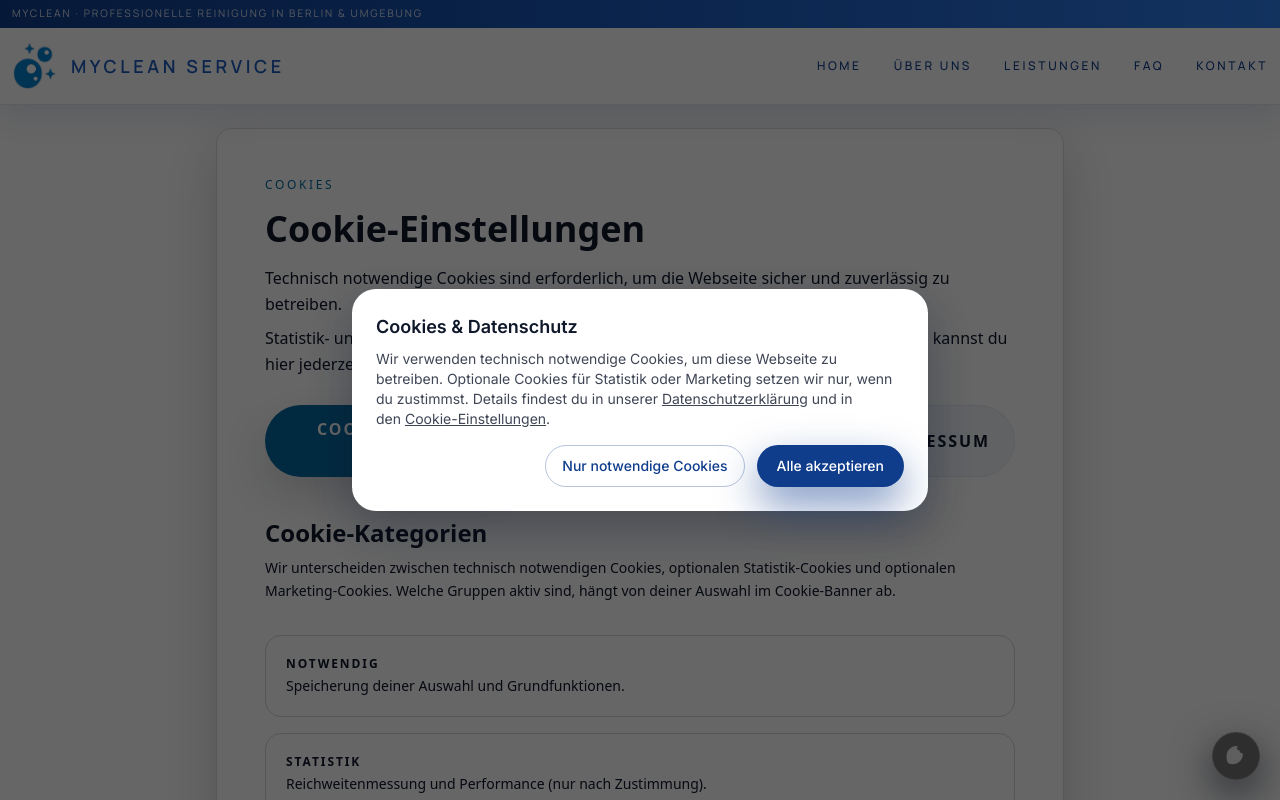
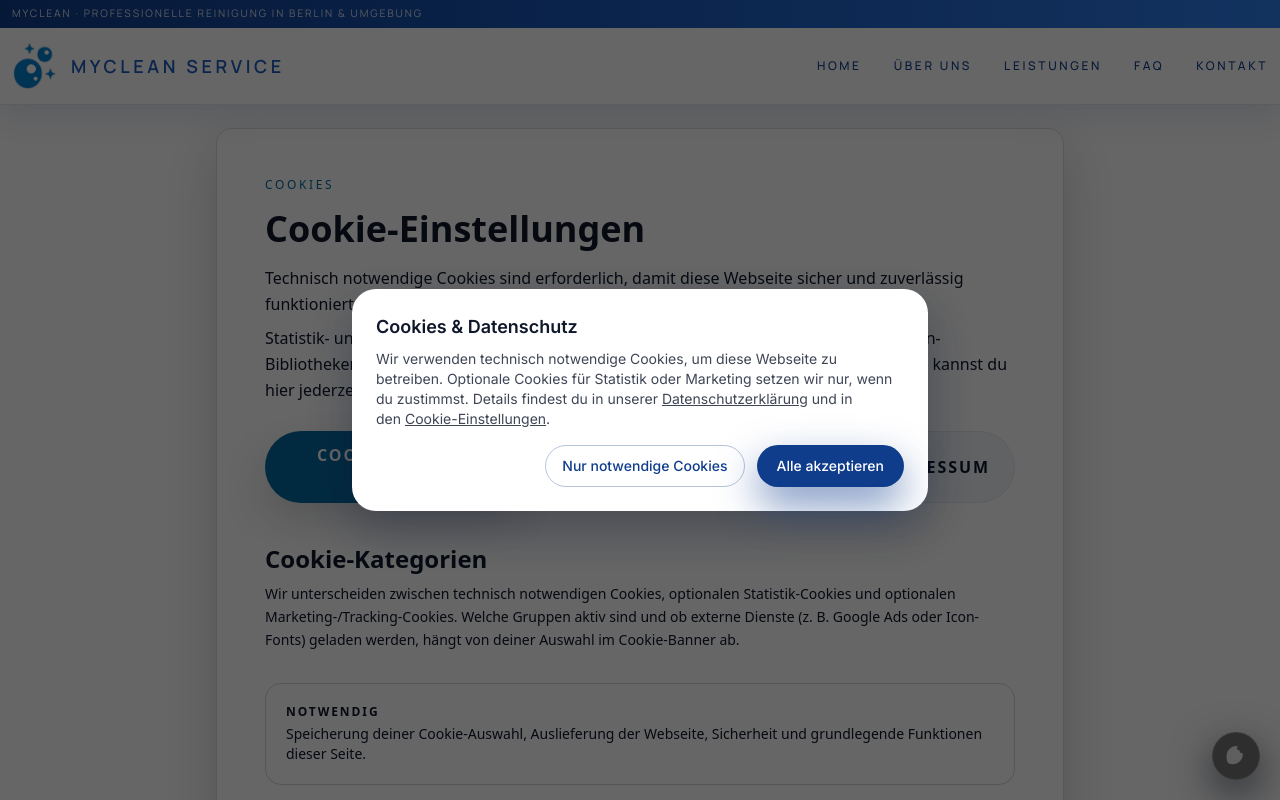
Before and after one commit to oxaxk/mc, a React (Vite) app: page /cookie in a window 1280 px wide. Shown: the top 800 px of the page. Built offline with nearby package versions, Linux system fonts and the light colour scheme.

Commit message:
Update page.tsx

```diff
--- a/src/pages/cookie/page.tsx
+++ b/src/pages/cookie/page.tsx
@@ -24,11 +24,13 @@ export default function CookieSettingsPage() {
             </h1>
 
             <p className="mt-2 text-base leading-relaxed text-[color:var(--page-fg)]/80">
-              Technisch notwendige Cookies sind erforderlich, um die Webseite sicher und zuverlässig zu betreiben.
+              Technisch notwendige Cookies sind erforderlich, damit diese Webseite sicher und zuverlässig funktioniert und deine
+              Auswahl zu den Cookie-Einstellungen gespeichert werden kann.
             </p>
             <p className="mt-2 text-base leading-relaxed text-[color:var(--page-fg)]/80">
-              Statistik- und Marketing-Cookies setzen wir nur nach deiner Einwilligung. Deine Auswahl kannst du hier jederzeit
-              anpassen und mit dem Cookie-Banner erneut öffnen.
+              Statistik- und Marketing-Cookies (z.&nbsp;B. für Google Ads) sowie externe Ressourcen wie Icon-Bibliotheken laden wir
+              erst, wenn du im Cookie-Banner zugestimmt hast. Deine Auswahl kannst du hier jederzeit anpassen und den Banner erneut
+              öffnen.
             </p>
 
             <div className="mt-7 flex flex-col sm:flex-row gap-3">
@@ -59,8 +61,9 @@ export default function CookieSettingsPage() {
               Cookie-Kategorien
             </h2>
             <p className="mt-2 text-sm leading-relaxed text-[color:var(--page-fg)]/75">
-              Wir unterscheiden zwischen technisch notwendigen Cookies, optionalen Statistik-Cookies und optionalen Marketing-Cookies.
-              Welche Gruppen aktiv sind, hängt von deiner Auswahl im Cookie-Banner ab.
+              Wir unterscheiden zwischen technisch notwendigen Cookies, optionalen Statistik-Cookies und optionalen
+              Marketing-/Tracking-Cookies. Welche Gruppen aktiv sind und ob externe Dienste (z.&nbsp;B. Google Ads oder Icon-Fonts)
+              geladen werden, hängt von deiner Auswahl im Cookie-Banner ab.
             </p>
 
             <div className="mt-8 grid gap-4">
@@ -69,7 +72,7 @@ export default function CookieSettingsPage() {
                   Notwendig
                 </div>
                 <div className="mt-1 text-sm text-[color:var(--page-fg)]/80">
-                  Speicherung deiner Auswahl und Grundfunktionen.
+                  Speicherung deiner Cookie-Auswahl, Auslieferung der Webseite, Sicherheit und grundlegende Funktionen dieser Seite.
                 </div>
               </div>
 
@@ -78,7 +81,8 @@ export default function CookieSettingsPage() {
                   Statistik
                 </div>
                 <div className="mt-1 text-sm text-[color:var(--page-fg)]/80">
-                  Reichweitenmessung und Performance (nur nach Zustimmung).
+                  Reichweitenmessung und Performance-Auswertung der Webseite (nur nach Zustimmung). Aktuell werden keine
+                  Statistik-Tools ohne deine Einwilligung gesetzt.
                 </div>
               </div>
 
@@ -87,15 +91,30 @@ export default function CookieSettingsPage() {
                   Marketing
                 </div>
                 <div className="mt-1 text-sm text-[color:var(--page-fg)]/80">
-                  Anzeigenmessung und Remarketing (nur nach Zustimmung).
+                  Marketing- und Conversion-Tracking, z.&nbsp;B. über Google Ads (nur nach Zustimmung). Außerdem werden erst nach
+                  Einwilligung externe Ressourcen wie Icon-Bibliotheken (Remix Icons, Font Awesome) nachgeladen.
                 </div>
               </div>
             </div>
 
+            <h2 className="mt-10 text-lg md:text-xl font-semibold text-[color:var(--page-fg)]">
+              Eingesetzte Dienste
+            </h2>
+            <ul className="mt-3 space-y-2 text-sm text-[color:var(--page-fg)]/80 list-disc list-inside">
+              <li>
+                <span className="font-semibold">Google Ads (Conversion-Tracking)</span> – Anbieter: Google Ireland Limited.
+                Dient zur Messung der Wirksamkeit von Online-Werbung. Wird nur geladen, wenn du im Cookie-Banner zustimmst.
+              </li>
+              <li>
+                <span className="font-semibold">Icon-Bibliotheken (Remix Icons, Font Awesome)</span> – werden zur Darstellung von
+                Symbolen genutzt und erst nach deiner Einwilligung vom jeweiligen CDN geladen.
+              </li>
+            </ul>
+
             <p className="mt-8 text-sm text-[color:var(--page-fg)]/70">
-              Technische Info: Wenn sich das Banner beim Klick nicht öffnet, muss die CookieBanner-Komponente das Event
-              <span className="mx-1 px-2 py-0.5 rounded-lg bg-black/10">cookie-banner:open</span>
-              auswerten und entsprechend reagieren.
+              Technische Info (für Admins/Technik): Das Cookie-Banner lässt sich von hier aus über das Event
+              <span className="mx-1 px-2 py-0.5 rounded-lg bg-black/10">cookie-banner:open</span> erneut öffnen, sofern die
+              CookieBanner-Komponente dieses Event auswertet.
             </p>
             <div className="mt-6 pt-4 border-t border-[rgba(15,23,42,0.14)] dark:border-white/10">
               <p className="text-xs opacity-70 text-[color:var(--page-fg)]">Stand: Dezember 2025</p>
```
